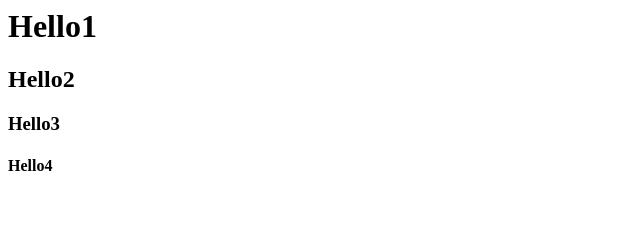
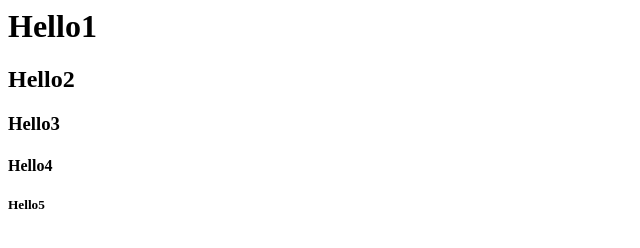
Before and after one commit to ranayoussef/TEAM_DEMO2, a plain HTML site: page index.html in a window 1280 px wide. Shown: the full height of the page, 0-640 px from the left. Drawn offline with Linux system fonts and the light colour scheme.

Commit message:
Added h5

```diff
--- a/index.html
+++ b/index.html
@@ -2,3 +2,4 @@
 <h2>Hello2</h2>
 <h3>Hello3</h3>
 <h4>Hello4</h4>
+<h5>Hello5</h5>
```
